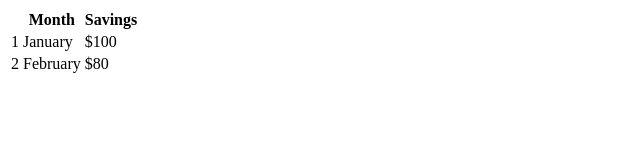
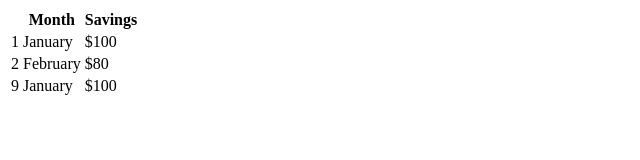
Before and after one commit to CarlosVinniFernandes/CarlosVinniFernandes, a plain HTML site: page index.html in a window 1280 px wide. Shown: the whole page, without its empty margins (0-640 px from the left). Drawn offline with Linux system fonts and the light colour scheme.

Commit message:
Update index.html

```diff
--- a/index.html
+++ b/index.html
@@ -14,4 +14,9 @@
     <td>February</td>
     <td>$80</td>
   </tr>
+ <tr>
+    <td>9</td>
+    <td>January</td>
+    <td>$100</td>
+  </tr>
 </table>
```
